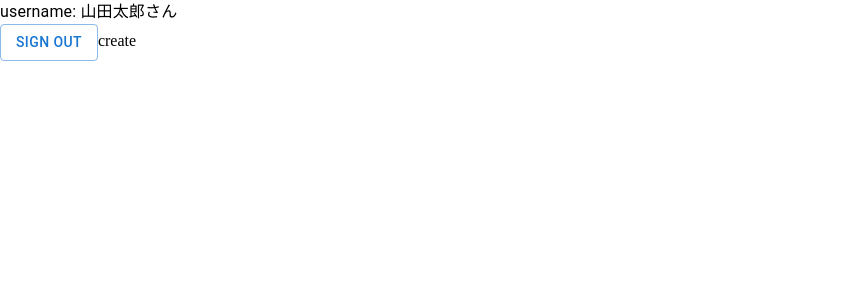
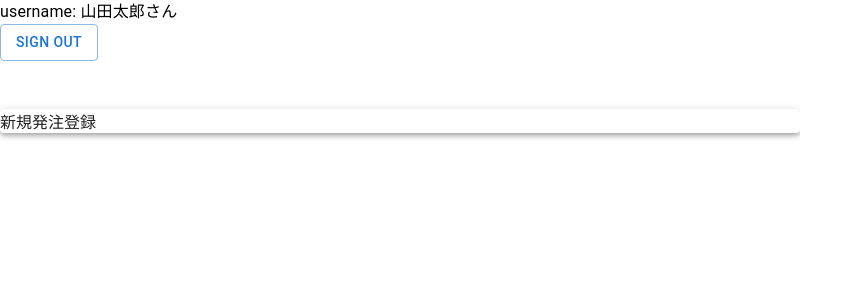
Before and after one commit to uraaaa24/stock-management, a Next.js app: page /order/create in a window 1280 px wide. Shown: the top 300 px of the page, without its empty margins (0-863 px from the left). Built offline with nearby package versions, Linux system fonts and the light colour scheme.

Commit message:
Paperで囲むように修正

```diff
--- a/src/pages/order/create/index.tsx
+++ b/src/pages/order/create/index.tsx
@@ -1,10 +1,13 @@
+import { Paper } from "@mui/material"
 import { FormProvider, useForm } from "react-hook-form"
 
 const Create = () => {
     const methods = useForm()
 
     return (
-        <FormProvider {...methods}>create</FormProvider>
+        <FormProvider {...methods}>
+            <Paper elevation={4} sx={{maxWidth: 800, mx: "auto", my: 6}}>新規発注登録</Paper>
+        </FormProvider>
     )
 }
 
```
